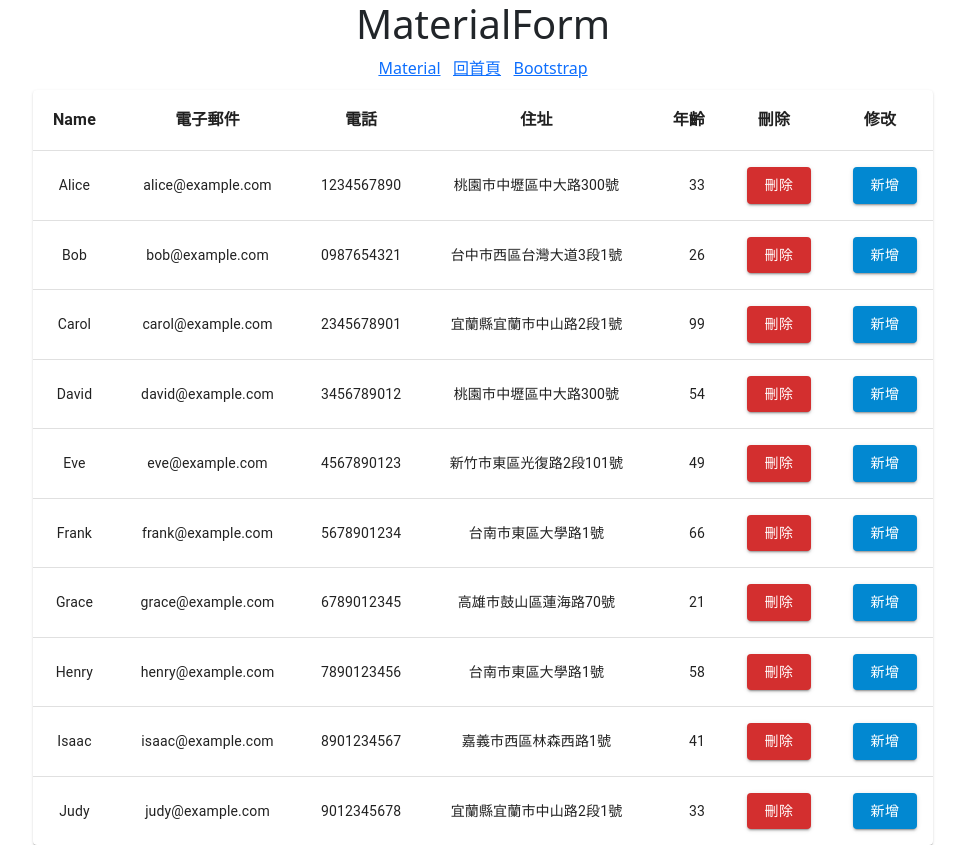
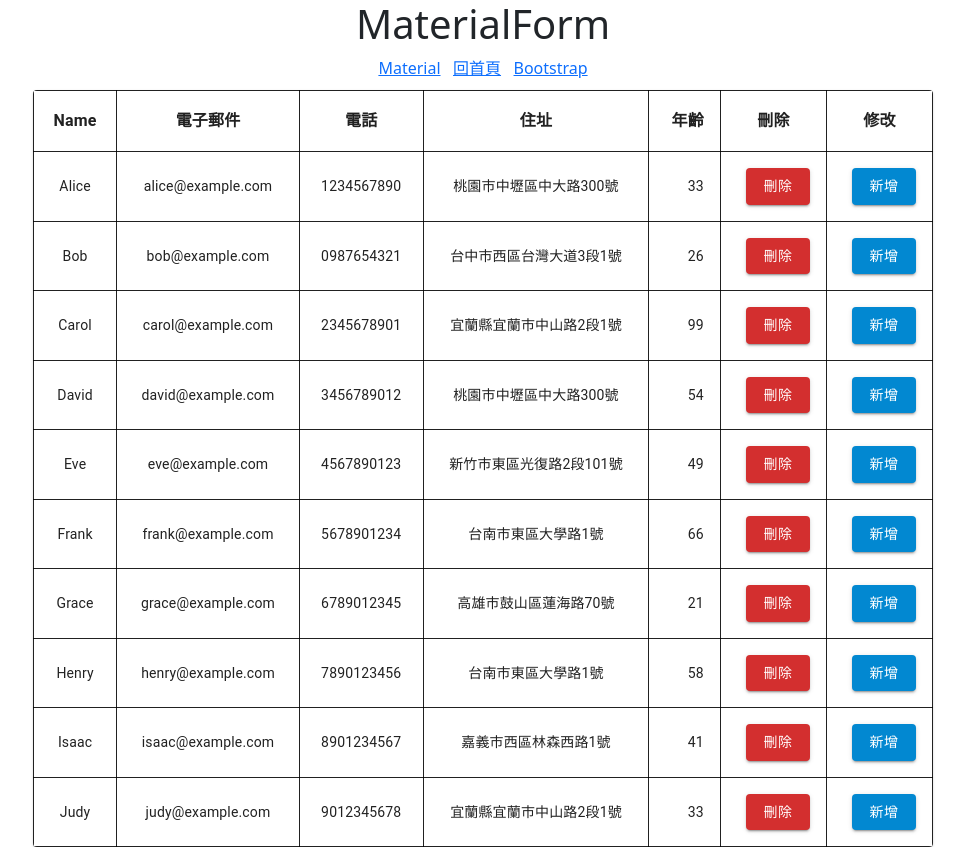
Before and after one commit to ehsun2000/practice-react, a React (Create React App) app: page /material in a window 1280 px wide. Shown: the whole page, without its empty margins (157-1122 px from the left). Built offline with nearby package versions, Linux system fonts and the light colour scheme.

Commit message:
add border

```diff
--- a/src/components/MaterialForm.js
+++ b/src/components/MaterialForm.js
@@ -115,13 +115,13 @@
         <ThemeProvider theme={theme}>
           <TableHead>
             <TableRow>
-              <TableCell align="center">Name</TableCell>
-              <TableCell align="center">電子郵件</TableCell>
-              <TableCell align="center">電話</TableCell>
-              <TableCell align="center">住址</TableCell>
-              <TableCell align="right">年齡</TableCell>
-              <TableCell align="center">刪除</TableCell>
-              <TableCell align="center">修改</TableCell>
+              <TableCell align='center' sx={{ border: 0.1 }}>Name</TableCell>
+              <TableCell align='center' sx={{ border: 0.1 }}>電子郵件</TableCell>
+              <TableCell align='center' sx={{ border: 0.1 }}>電話</TableCell>
+              <TableCell align='center' sx={{ border: 0.1 }}>住址</TableCell>
+              <TableCell align='right' sx={{ border: 0.1 }}>年齡</TableCell>
+              <TableCell align='center' sx={{ border: 0.1 }}>刪除</TableCell>
+              <TableCell align='center' sx={{ border: 0.1 }}>修改</TableCell>
             </TableRow>
           </TableHead>
         </ThemeProvider>
@@ -129,18 +129,17 @@
           {rows.map((row) => (
             <TableRow
                 key={row.id}
-                sx={{ '&:last-child td, &:last-child th': { border: 0 } }}
               >
-              <TableCell align={getAlignment(row.name)}>{row.name}</TableCell>
-              <TableCell align={getAlignment(row.email)}>{row.email}</TableCell>
-              <TableCell align={getAlignment(row.phone)}>{row.phone}</TableCell>
-              <TableCell align={getAlignment(row.address)}>{row.address}</TableCell>
-              <TableCell align={getAlignment(row.age)}>{row.age}</TableCell>
-              <TableCell align="right">
-                <Button variant="contained" color='error'>刪除</Button>
+              <TableCell align={getAlignment(row.name)} sx={{ border: 0.1 }}>{row.name}</TableCell>
+              <TableCell align={getAlignment(row.email)} sx={{ border: 0.1 }}>{row.email}</TableCell>
+              <TableCell align={getAlignment(row.phone)} sx={{ border: 0.1 }}>{row.phone}</TableCell>
+              <TableCell align={getAlignment(row.address)} sx={{ border: 0.1 }}>{row.address}</TableCell>
+              <TableCell align={getAlignment(row.age)} sx={{ border: 0.1 }}>{row.age}</TableCell>
+              <TableCell align='right' sx={{ border: 0.1 }}>
+                <Button variant='contained' color='error'>刪除</Button>
               </TableCell>
-              <TableCell align="right">
-                <Button variant="contained" color='info'>新增</Button>
+              <TableCell align='right' sx={{ border: 0.1 }}>
+                <Button variant='contained' color='info'>新增</Button>
               </TableCell>
             </TableRow>
           ))}
```
